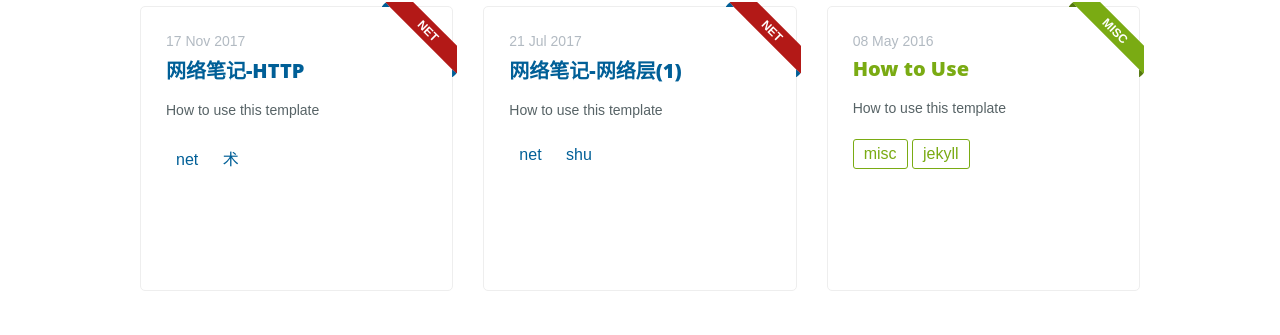
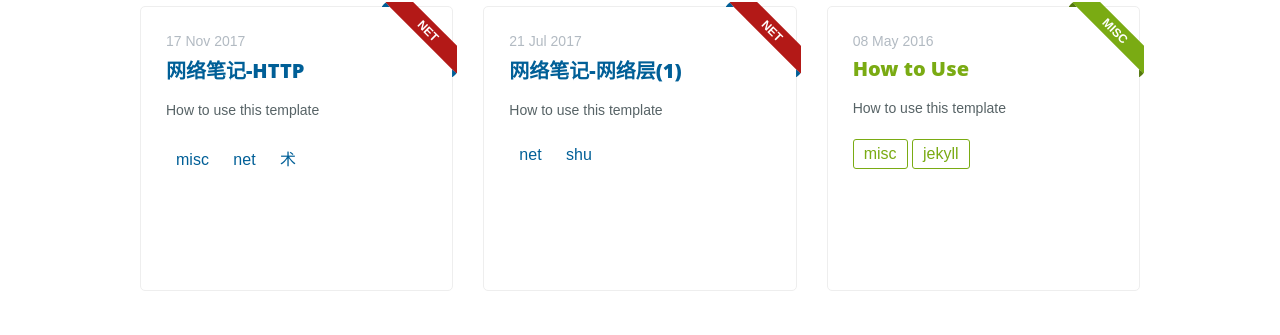
Before and after one commit to zhuangxu0/zhuangxu0.github.com, a Jekyll site: the page built from index.html, in a window 1280 px wide and 1279 px high. Shown: the part 94-429 px from the top of the window. Built offline with Jekyll 4.4.1, drawn with Linux system fonts in a browser that asks for light colours.

Commit message:
Update 2017-11-17-network-2.md

```diff
--- a/_posts/2017-11-17-network-2.md
+++ b/_posts/2017-11-17-network-2.md
@@ -7,6 +7,7 @@ description: 'HTTP笔记'
 main-class: 'net'
 color: '#7AAB13'
 tags:
+- misc
 - net
 - 术
 categories:
```
